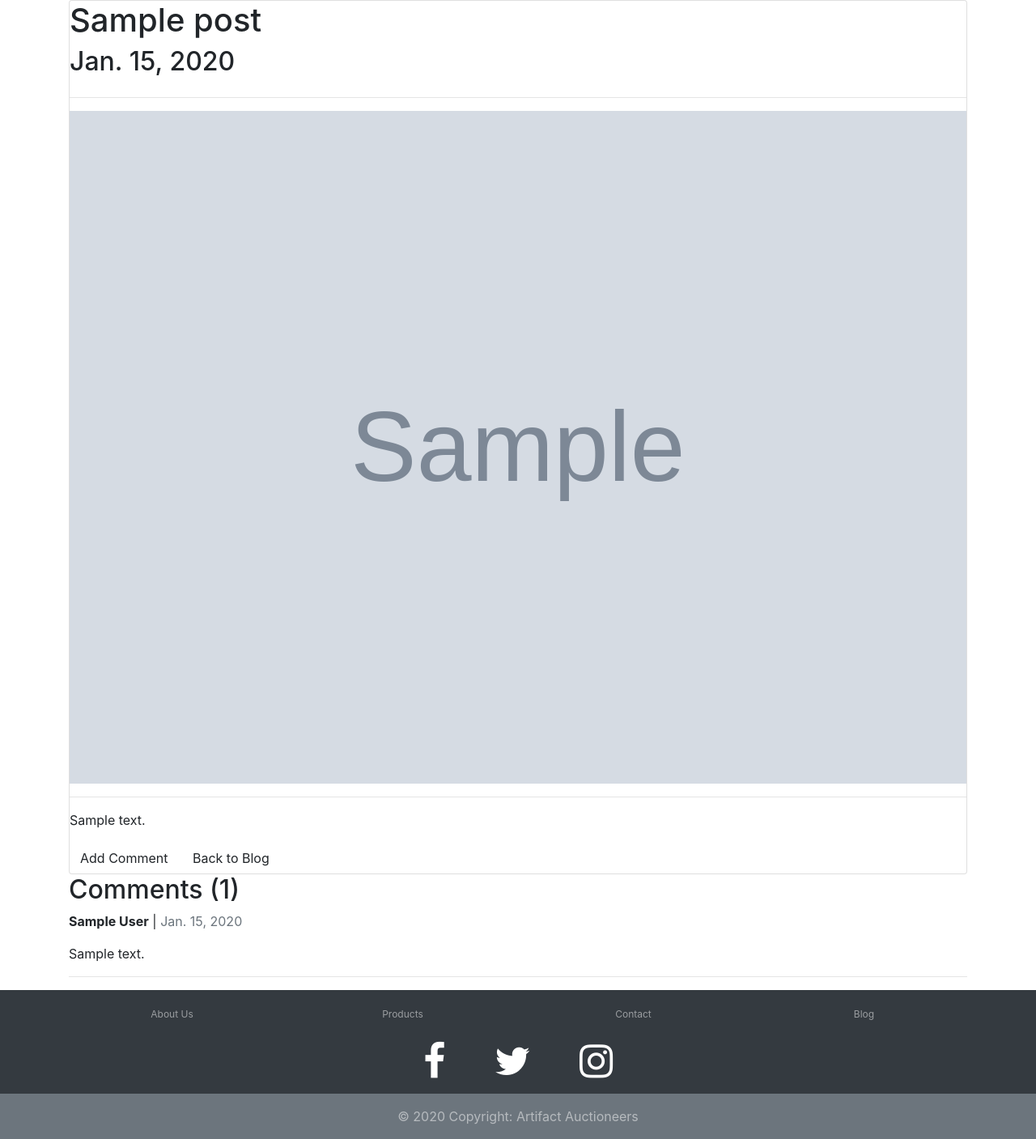
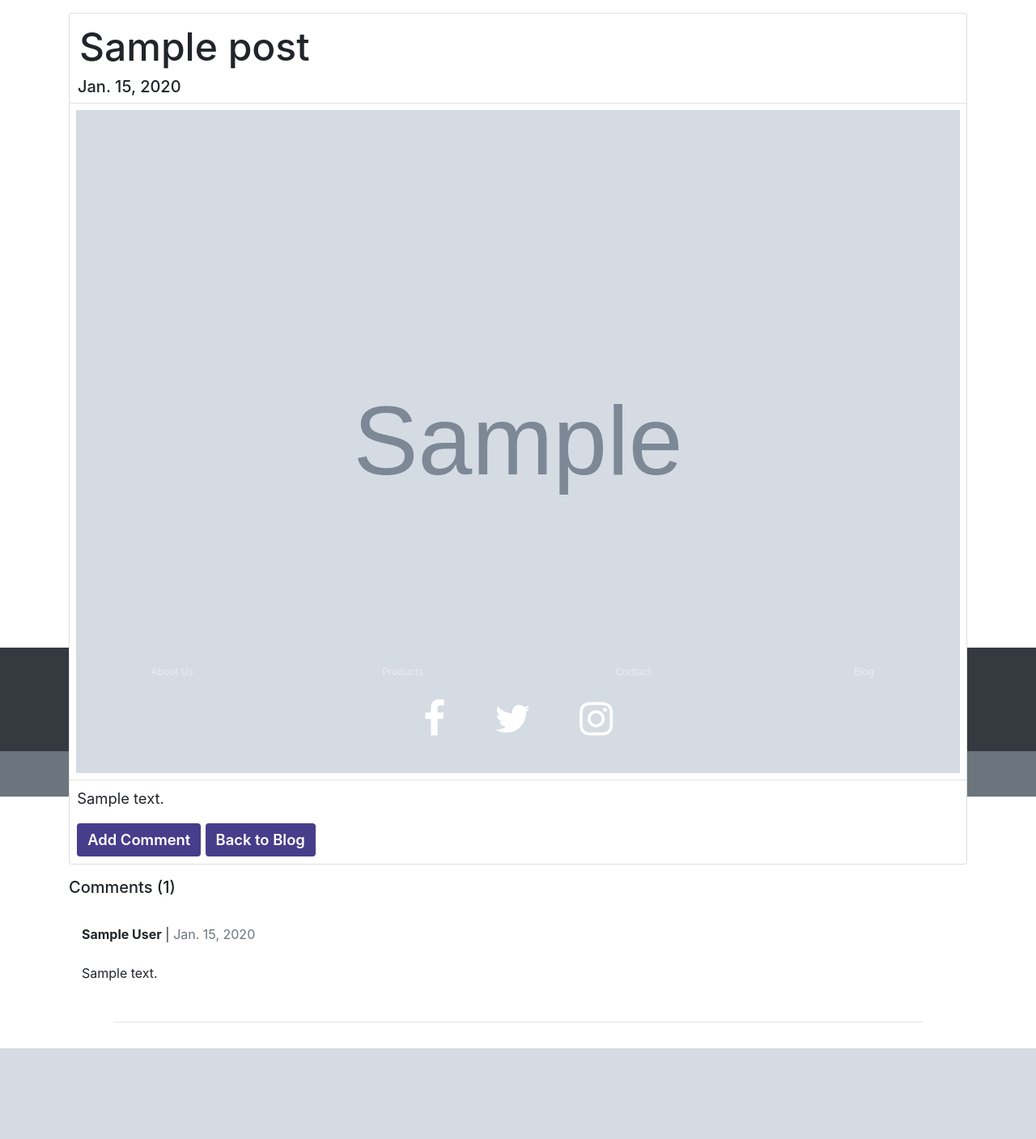
Before and after one commit to njdavies/milestone-project-four, a Django app: page /blog/post/1/ in a window 1280 px wide. Shown: the part 73-1480 px from the top of the page at 81% size. After the commit the page ends 1368 px from the top, so only its background shows below. Run offline with Django 3.2, Linux system fonts and the light colour scheme; tables that the repository leaves empty hold one stand-in row (values such as "Sample post"); grey boxes marked "Sample" are stand-in pictures; some libraries are stand-ins or nearby versions.

Commit message:
Updated CSS file for Blog app

```diff
--- a/static/css/style.css
+++ b/static/css/style.css
@@ -269,6 +269,96 @@
     text-align: center;
 }
 
+/* Blog page */
+
+#blog-section {
+    background-color: white;
+}
+
+.blog-article {
+    padding-top: 1em;
+    padding-bottom: 1em;
+}
+
+.blog-title {
+    font-size: 1.5em;
+    padding-left: 0.25em;
+    padding-top: 0.25em;
+}
+
+.blog-date {
+    font-size: 0.85em;
+    padding-left: 0.5em;
+}
+
+.blog-image {
+    max-width: 100%;
+    padding: 0.5em;
+    height: auto;
+}
+
+.blog-text {
+    padding: 0.5em;
+}
+
+.blog-divider {
+    margin: 0;
+}
+
+#comment-count {
+    margin-left: 0.5em;
+    font-size: 0.75em;
+}
+
+#any-comments {
+    margin-top: 0.5em;
+}
+
+/* Blog Post page */
+
+#blog-post-section {
+    margin-bottom: 1em;
+}
+
+#jumbotron-blog {
+    padding-top: 1.75em;
+    padding-bottom: 1em;
+    margin-bottom: 1.5em;
+}
+
+.blog-btn {
+    background: #483d8b;
+    margin-left: 0;
+    font-size: 0.85em;
+    font-weight: 600;
+    color: white !important;
+}
+
+#blog-comment-title {
+    font-size: 1.25em;
+    padding-bottom: 0.5em;
+}
+
+.comment-container {
+    padding-bottom: 1em;
+}
+
+.comment-wrapper {
+    background: white;
+}
+
+.comment {
+    padding: 1em;
+}
+
+.comment-spacing {
+    margin-bottom: 1.5em;
+}
+
+.blog-comment-divider {
+    width: 90%;
+}
+
 /* Media Queries */
 
 @media (min-width: 360px) {
@@ -282,6 +372,12 @@
 
     #account-section {
         min-height: 48vh;
+    }
+
+    /* Blog Page */
+
+    .blog-text {
+        font-size: 0.9em;
     }
 }
 
@@ -407,6 +503,24 @@
     .contact-btn {
         font-size: 1em;
     }
+
+    /* Blog Page */
+
+    .blog-title {
+        font-size: 2em;
+    }
+
+    .blog-text {
+        font-size: 1.15em;
+    }
+
+    .blog-btn {
+        font-size: 1em;
+    }
+
+    #blog-post-section {
+        height: 76vh;
+    }
 }
 
 @media (min-width: 1024px) and (max-width: 1366px) {
@@ -476,6 +590,25 @@
     #contact-section {
         height: 82vh;
     }
+
+    /* Blog Page */
+
+    #blog-section {
+        height: 100vh;
+    }
+
+    .blog-title {
+        font-size: 3em;
+    }
+
+    .blog-date {
+        font-size: 1.25em;
+    }
+
+    /* Blog Comment page  */
+    #blog-post-section {
+        height: 83vh;
+    }
 }
 
 @media (min-width: 1367px) {
@@ -542,4 +675,15 @@
     #contact-section {
         height: 75vh;
     }
+
+    /* Blog Page */
+
+    .blog-title {
+        font-size: 3em;
+    }
+
+    .blog-date {
+        font-size: 1em;
+        padding-left: 0.75em;
+    }
 }
```
